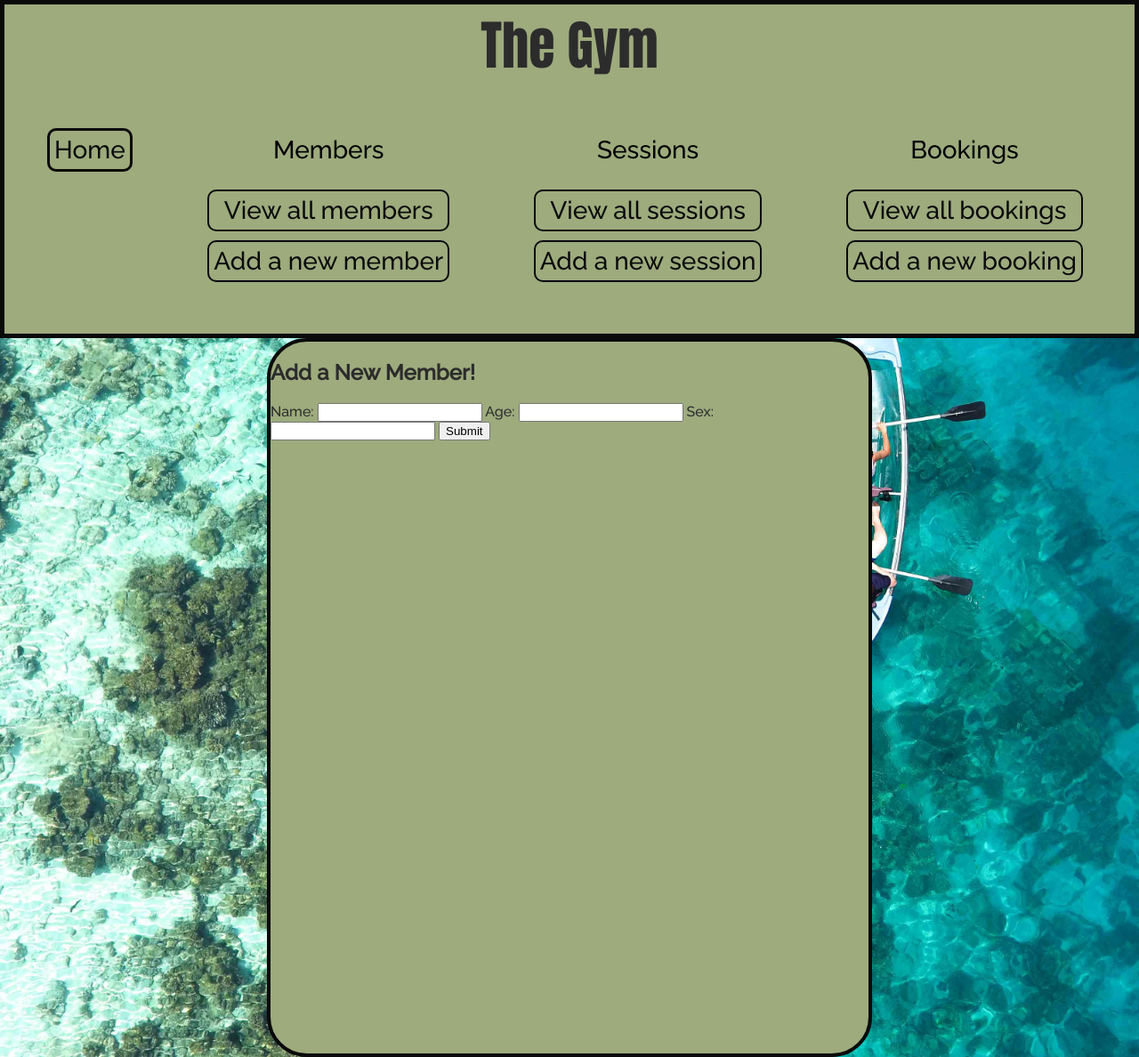
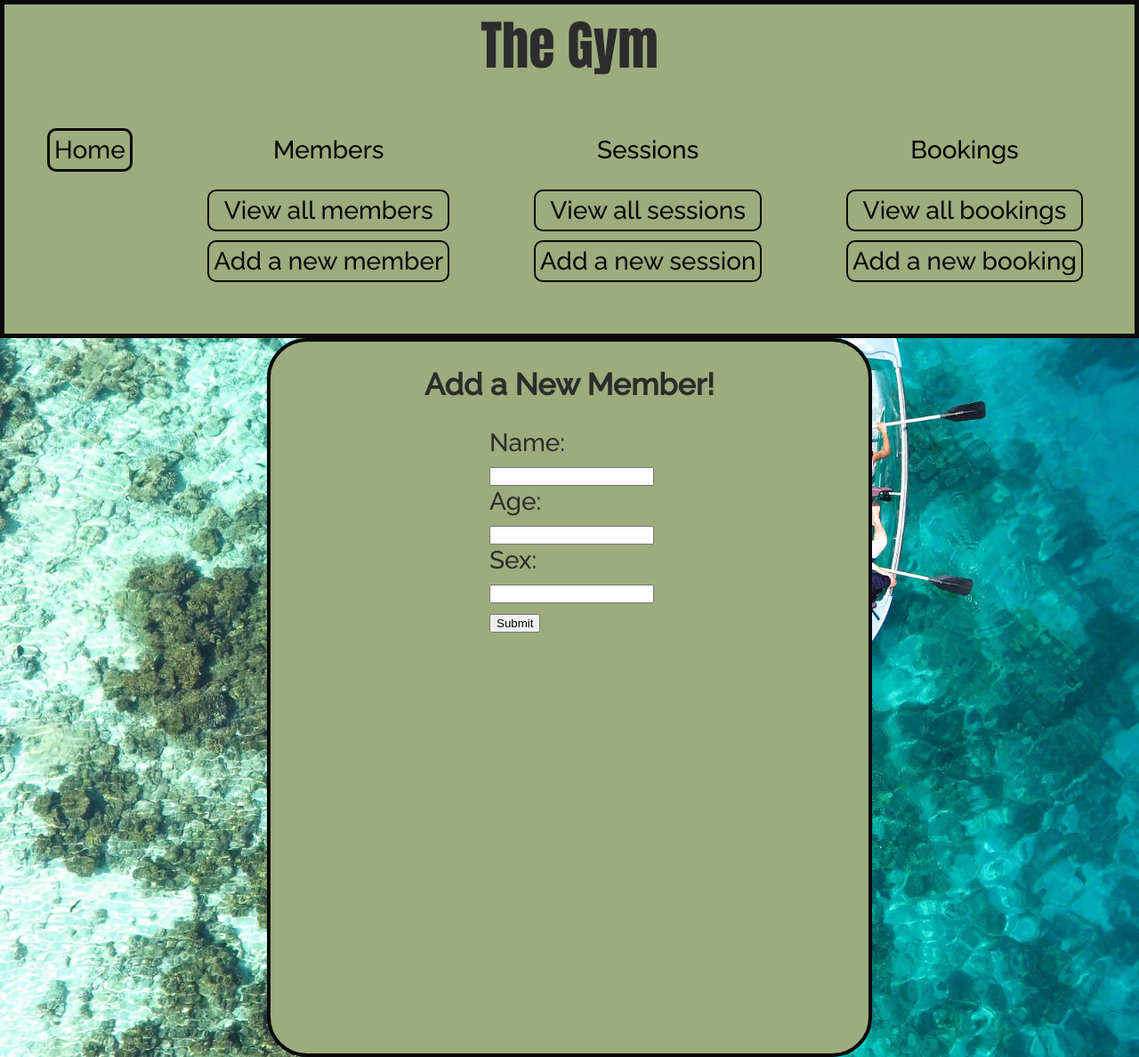
Before and after one commit to Manzilol/GYM_project, a Flask app: page /members/new in a window 1280 px wide. Shown: the whole page at 89% size. Run offline with Flask 2, Linux system fonts and the light colour scheme.

Commit message:
Done. Final commit.

```diff
--- a/static/style.css
+++ b/static/style.css
@@ -218,6 +218,24 @@ header>h1{
     margin-right: 30%;
 }
 
+.new_session_header{
+    text-align: center;
+    font-size: 34px;
+
+}
+
+.new_session_form{
+    display: flex;
+    justify-content: center;
+    font-size: 28px;
+}
+
+.new_session{
+    display: flex;
+    flex-direction: column;
+    width: 180px;
+}
+
 .member_heading{
     text-align: center;
 }
@@ -277,6 +295,24 @@ header>h1{
 }
 
 .member_form{
+    display: flex;
+    flex-direction: column;
+    width: 180px;
+}
+
+.new_member_header{
+    text-align: center;
+    font-size: 34px;
+
+}
+
+.new_member_form{
+    display: flex;
+    justify-content: center;
+    font-size: 28px;
+}
+
+.new_member{
     display: flex;
     flex-direction: column;
     width: 180px;
@@ -350,3 +386,21 @@ header>h1{
 .notes_bit{
     width: 180px;
 }
+
+.new_booking_header{
+    text-align: center;
+    font-size: 34px;
+
+}
+
+.new_booking_form{
+    display: flex;
+    justify-content: center;
+    font-size: 28px;
+}
+
+.new_booking{
+    display: flex;
+    flex-direction: column;
+    width: 180px;
+}
--- a/templates/bookings/new.html
+++ b/templates/bookings/new.html
@@ -1,9 +1,10 @@
 {% extends "base.html" %}
 {% block content %}
 
-<h2>Add a New Booking</h2>
+<h2 class="new_booking_header">Add a New Booking</h2>
 
-<form action="/bookings" method="POST">
+<form class="new_booking_form" action="/bookings" method="POST">
+<div class="new_booking">
     <div>
         <label for="member">Member:</label>
         <select name="member_id" id="member">
@@ -31,6 +32,7 @@
     <div>
         <input type="submit">
     </div>
+</div>
 </form>
 
 {% endblock %}
--- a/templates/members/new.html
+++ b/templates/members/new.html
@@ -1,9 +1,10 @@
 {% extends "base.html" %}
 {% block content %}
 
-<h2>Add a New Member!</h2>
+<h2 class="new_member_header">Add a New Member!</h2>
 
-<form action="/members" method="POST">
+<form class="new_member_form"action="/members" method="POST">
+<div class="new_booking">
     <div>
         <label for="name">Name:</label>
         <input type="text" id="name" name="name">
@@ -16,6 +17,7 @@
 
         <input type="submit">
     </div>
+</div>
 </form>
 
 {% endblock %}
--- a/templates/sessions/new.html
+++ b/templates/sessions/new.html
@@ -1,9 +1,10 @@
 {% extends "base.html" %}
 {% block content %}
 
-<h2>Add a New Session!</h2>
+<h2 class="new_session_header">Add a New Session!</h2>
 
-<form action="/sessions" method="POST">
+<form  class="new_session_form" action="/sessions" method="POST">
+<div class="new_session">
     <div>
         <label for="name">Name:</label>
         <input type="text" id="name" name="name" value>
@@ -22,6 +23,7 @@
 
         <input type="submit">
     </div>
+</div>
 </form>
 
 {% endblock %}
```
